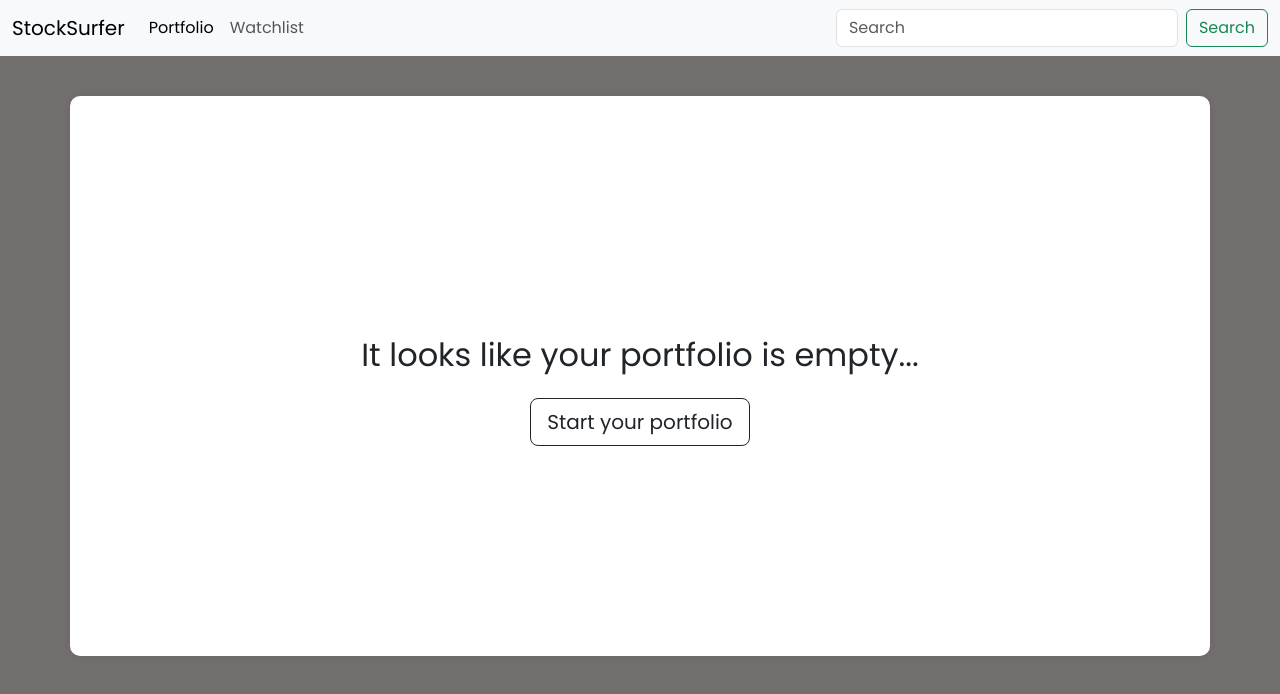
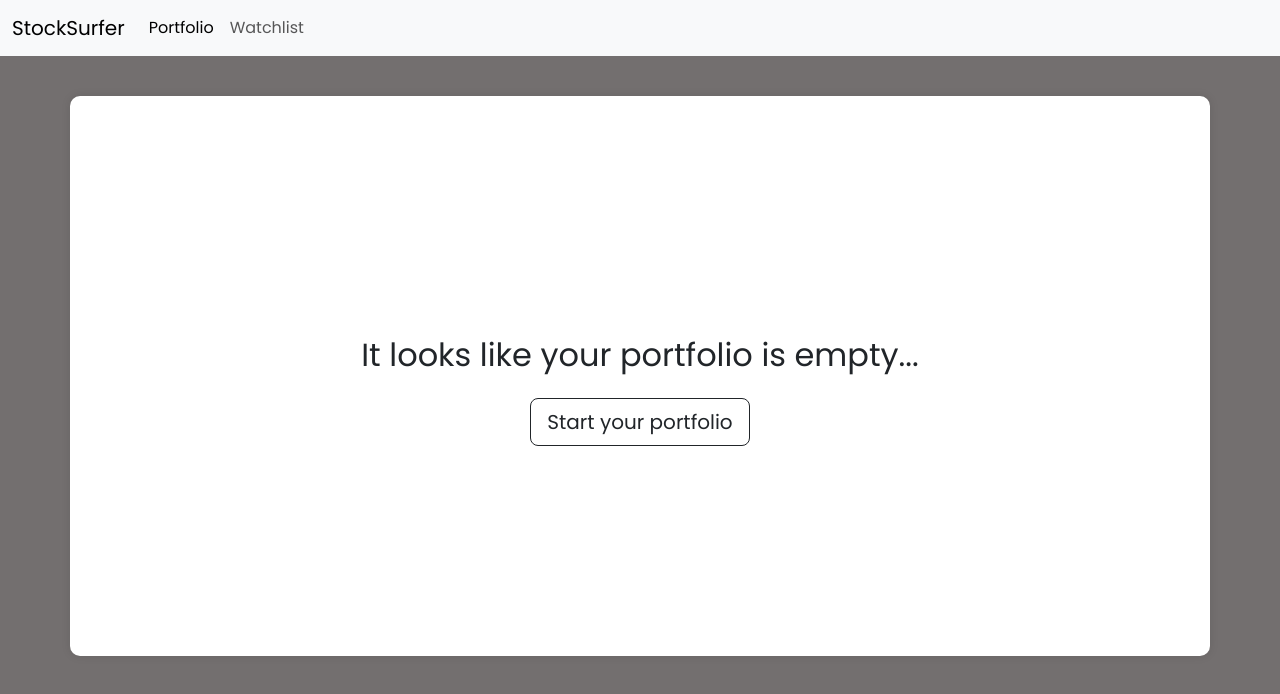
Before and after one commit to em2063/stock-tracker, a React (Vite) app in the folder stock-tracker/: page / in a window 1280 px wide. Shown: the top 694 px of the page. Built offline with nearby package versions, Linux system fonts and the light colour scheme.

Commit message:
updates documentation and cleans up watchlist code

```diff
--- a/stock-tracker/src/App.jsx
+++ b/stock-tracker/src/App.jsx
@@ -6,6 +6,7 @@ import Portfolio from "./components/portfolio.jsx";
 import { Route, BrowserRouter as Router, Routes } from "react-router-dom";
 import "./index.css";
 
+//Main application with elements combined
 function App() {
   return (
     <>
--- /dev/null
+++ b/stock-tracker/src/components/modal.jsx
@@ -0,0 +1,47 @@
+import React from "react";
+
+/**
+ * Modal component represents a modal dialog box for adding new stocks to the portfolio.
+ * @param {Object} props - Component props.
+ * @param {boolean} props.isOpen - Flag indicating whether the modal is open.
+ * @param {function} props.onClose - Function to close the modal.
+ * @param {function} props.onSubmit - Function to handle form submission within the modal.
+ * @returns {JSX.Element} Modal component.
+ */
+
+function Modal({ isOpen, onClose, onSubmit }) {
+  //Render nothing if modal is not open
+  if (!isOpen) return null;
+
+  //Render modal if it is being opened
+  return (
+    <div className="modal">
+      <div className="modal-content">
+        <span className="close btn-close" onClick={onClose}></span>
+        <div className="modal-body">
+          <form onSubmit={onSubmit}>
+            <div className="mb-3">
+              <label className="col-form-label">
+                What stock do you own? (e.g AAPL)
+              </label>
+              <input required className="form-control" id="stock-ticker" />
+            </div>
+            <div className="mb-3">
+              <label className="col-form-label">
+                How much of this stock do you own? (e.g 100)
+              </label>
+              <input required className="form-control" id="user-investment" />
+            </div>
+            <div className="modal-footer">
+              <button type="submit" className="btn btn-primary">
+                Submit
+              </button>
+            </div>
+          </form>
+        </div>
+      </div>
+    </div>
+  );
+}
+
+export default Modal;
--- a/stock-tracker/src/components/nav.jsx
+++ b/stock-tracker/src/components/nav.jsx
@@ -1,5 +1,10 @@
 import React from "react";
 
+/**
+ * NavBar component represents the navigation bar of the application.
+ * It contains links to navigate between different sections of the application.
+ * @returns {JSX.Element} NavBar component.
+ */
 function NavBar() {
   return (
     <>
@@ -32,17 +37,6 @@ function NavBar() {
                 </a>
               </li>
             </ul>
-            <form className="d-flex" role="search">
-              <input
-                className="form-control me-2"
-                type="search"
-                placeholder="Search"
-                aria-label="Search"
-              />
-              <button className="btn btn-outline-success" type="submit">
-                Search
-              </button>
-            </form>
           </div>
         </div>
       </nav>
--- a/stock-tracker/src/components/portfolio.jsx
+++ b/stock-tracker/src/components/portfolio.jsx
@@ -1,20 +1,29 @@
 import React, { useState } from "react";
+import Modal from "./modal.jsx";
 
+/**
+ * Portfolio is the main component here, this brings together what allows users to search and add a stock to their portfolio, selecting how much they own.
+ * They can view their stocks, add new ones and also view their portfolio value ---> COMING SOON
+ */
 function Portfolio() {
+  //State variables for managing stocks in portfolio, modal for adding a stock and the blur effect (modal)
   const [stocks, setStocks] = useState([]);
   const [modalOpen, setModalOpen] = useState(false);
   const [isBlurred, setIsBlurred] = useState(false);
 
+  //Function that opens modal and adds blur effect
   const openModal = () => {
     setModalOpen(true);
     setIsBlurred(true);
   };
 
+  //Function to close modal and remove blur effect
   const closeModal = () => {
     setModalOpen(false);
     setIsBlurred(false);
   };
 
+  //Function to render stock portfolio section
   const stockPortfolio = () => {
     if (stocks.length === 0) {
       return (
@@ -30,6 +39,7 @@ function Portfolio() {
     }
   };
 
+  //Function to add new stock to portfolio
   const addStock = (stockTicker, userInvestment) => {
     const newStock = {
       ticker: stockTicker.toUpperCase(),
@@ -49,46 +59,16 @@ function Portfolio() {
           <div className="portfolio-content">{stockPortfolio()}</div>
         </div>
       </div>
-      {modalOpen && (
-        <div className="modal">
-          <div className="modal-content">
-            <span className="close btn-close" onClick={closeModal}></span>
-            <div className="modal-body">
-              <form
+      <Modal
+        isOpen={modalOpen}
+        onClose={closeModal}
         onSubmit={(e) => {
           e.preventDefault();
           const stockTicker = e.target.elements["stock-ticker"].value;
-                  const userInvestment =
-                    e.target.elements["user-investment"].value;
+          const userInvestment = e.target.elements["user-investment"].value;
           addStock(stockTicker, userInvestment);
         }}
-              >
-                <div className="mb-3">
-                  <label className="col-form-label">
-                    What stock do you own? (e.g AAPL)
-                  </label>
-                  <input required className="form-control" id="stock-ticker" />
-                </div>
-                <div className="mb-3">
-                  <label className="col-form-label">
-                    How much of this stock do you own? (e.g 100)
-                  </label>
-                  <input
-                    required
-                    className="form-control"
-                    id="user-investment"
       />
-                </div>
-                <div className="modal-footer">
-                  <button type="submit" className="btn btn-primary">
-                    Submit
-                  </button>
-                </div>
-              </form>
-            </div>
-          </div>
-        </div>
-      )}
     </>
   );
 }
--- a/stock-tracker/src/config/api.js
+++ b/stock-tracker/src/config/api.js
@@ -1,3 +1,4 @@
+//Configuration object for API endpoints
 export const api = {
   base_url: "https://api.iex.cloud/v1/data/core/quote",
   api_token: "pk_4f5eb3bd4ff34c2b99f7a6a0657e6469",
--- a/stock-tracker/src/index.css
+++ b/stock-tracker/src/index.css
@@ -1,3 +1,4 @@
+/* Import from Google fonts for body text font */
 @import url("https://fonts.googleapis.com/css2?family=Poppins&display=swap");
 
 body {
```
Also changed, not shown: stock-tracker/src/components/stockCard.jsx (+17 -0 lines), stock-tracker/src/components/watchlist.jsx (+8 -0 lines). Lines whose indentation alone changed are shown as unchanged.
